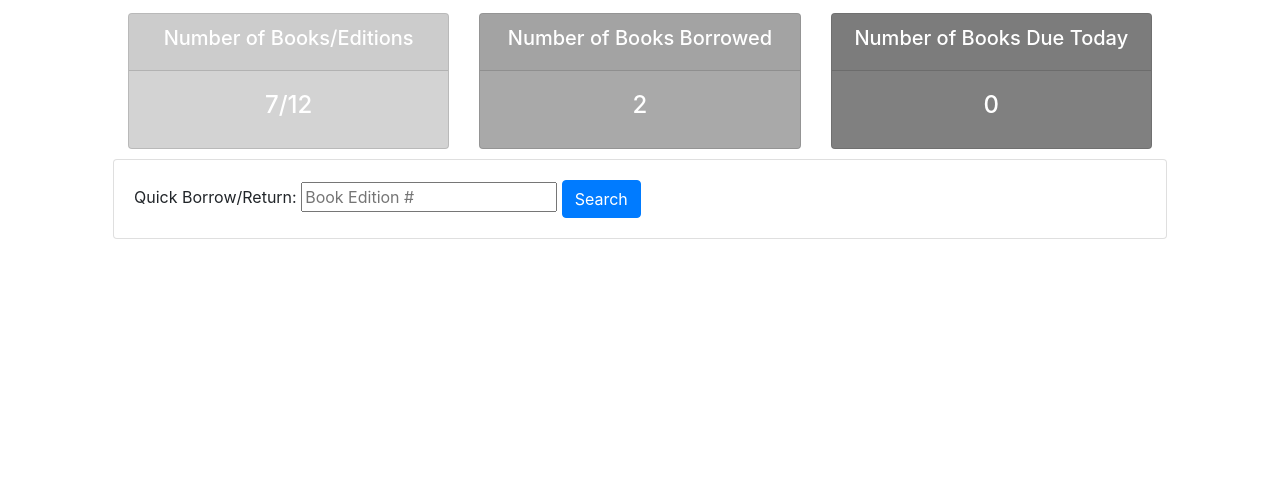
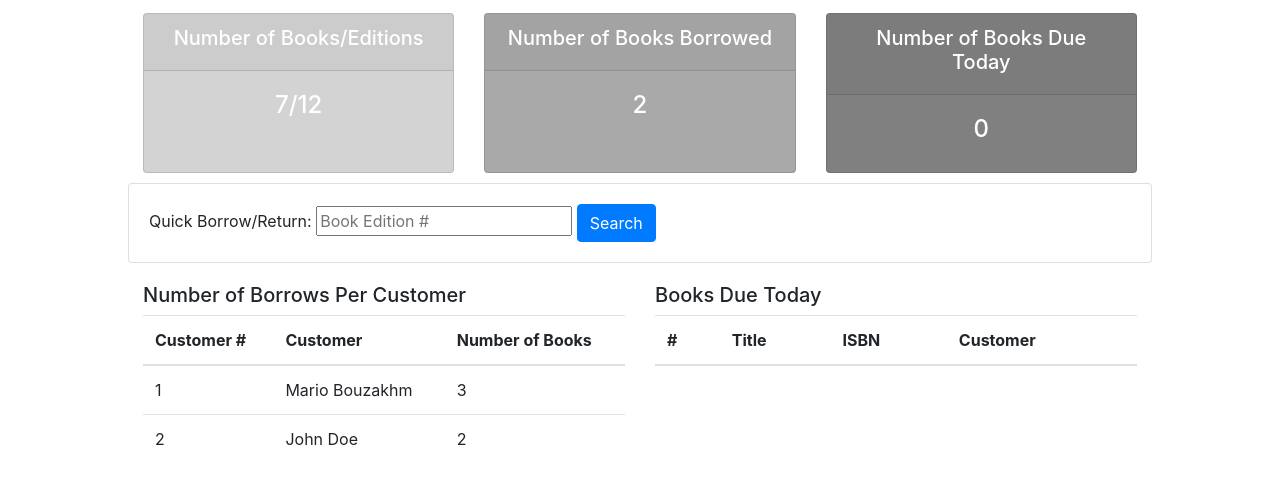
Before and after one commit to Mariobouzakhm/LibraryManagement, a Django app: page / in a window 1280 px wide. Shown: the part 56-540 px from the top of the page. Run offline with Django 3.2, Linux system fonts and the light colour scheme; a user stored in the database is signed in; data comes from the database, SQL or seed files in the repository; both versions use the stored data as it was after the commit; lists and menus that the app fills with data are empty; some libraries are stand-ins or nearby versions.

Commit message:
Added Styling to the website

```diff
--- a/books/templates/books/home.html
+++ b/books/templates/books/home.html
@@ -6,7 +6,7 @@
 {% block content %}
 
     <style>
-        .card-content {
+        .container {
             width: 80%;
             margin: 1% auto;
         }
@@ -31,9 +31,13 @@
             margin-bottom: 10px;
         }
 
+        .top-margin {
+            margin-top: 20px;
+        }
+
     </style>
 
-    <div class="card-content">
+    <div class="container">
         <div class="row full-row">
             <div class="col">
                 <div class="card card1 text-white full-card">
@@ -82,6 +86,55 @@
                 </form>
             </div>
         </div>
+
+        <div class="row top-margin">
+            <div class="col-md-6">
+                <h5>Number of Borrows Per Customer</h5>
+                <table class="table">
+                    <thead>
+                        <tr>
+                            <th scope="col">Customer #</th>
+                            <th scope="col">Customer</th>
+                            <th scope="col">Number of Books</th>
+                        </tr>
+                    </thead>
+                    <tbody>
+                        {% for cust in borrows_by_cust %}
+                            <tr>
+                                <td>{{ cust.1 }}</td>
+                                <td>{{ cust.2 }} {{ cust.3 }}</td>
+                                <td>{{ cust.0 }}</td>
+                            </tr>
+                        {% endfor %}
+                    </tbody>
+                </table>
+            </div>
+
+            <div class="col-md-6">
+                <h5>Books Due Today</h5>
+                <table class="table">
+                    <thead>
+                        <tr>
+                            <th scope="col">#</th>
+                            <th scope="col">Title</th>
+                            <th scope="col">ISBN</th>
+                            <th scope="col">Customer</th>
+                        </tr>
+                    </thead>
+
+                    <tbody>
+                        {% for borrow in borrows_today %}
+                            <tr>
+                                <td>{{ borrow.book_edition.id }}</td>
+                                <td>{{ borrow.book_edition.book.title }}</td>
+                                <td>{{ borrow.book_edition.ISBN }}</td>
+                                <td>{{ borrow.customer.first_name }} {{ borrow.customer.last_name }}</td>
+                            </tr>
+                        {% endfor %}
+                    </tbody>
+                </table>
+            </div>
+        </div>
     </div>
 
 {% endblock content %}
--- a/books/templates/books/main_template.html
+++ b/books/templates/books/main_template.html
@@ -7,7 +7,7 @@
     <title>{% block title %}{% endblock %}</title>
 
     <link rel="stylesheet" href="https://maxcdn.bootstrapcdn.com/bootstrap/4.0.0/css/bootstrap.min.css" integrity="sha384-Gn5384xqQ1aoWXA+058RXPxPg6fy4IWvTNh0E263XmFcJlSAwiGgFAW/dAiS6JXm" crossorigin="anonymous">
-    <link rel="stylesheet" type='text/css' href="{% static '/css/main.css' %}">
+    <link rel="stylesheet" type='text/css' href="{% static 'books/css/main.css' %}">
 
 </head>
 <body>
--- a/books/urls.py
+++ b/books/urls.py
@@ -1,3 +1,5 @@
+from django.conf import settings
+from django.conf.urls.static import static
 from django.urls import path
 from . import views
 
@@ -26,4 +28,4 @@
     path('login/', views.loginPage, name='login'),
     path('logout/', views.logoutPage, name='logout'),
     path('register/', views.registerPage, name='register')
-]
+] + static(settings.MEDIA_URL, document_root=settings.MEDIA_ROOT)
--- a/books/views.py
+++ b/books/views.py
@@ -3,6 +3,7 @@
 from django.contrib.auth.decorators import login_required
 from django.shortcuts import render
 from django.shortcuts import redirect
+from django.db import connection
 
 from .filters import BookFilter
 from .models import Book, BookEdition, BorrowReceipt, Customer
@@ -17,12 +18,21 @@
     books_count = Book.objects.all().count()
     editions_count = BookEdition.objects.all().count()
     books_borrowed = BorrowReceipt.objects.all().filter(return_receipt=None).count()
-    due_today = BorrowReceipt.objects.all().filter(date_to_return=datetime.date.today()).count()
+    due_today = BorrowReceipt.objects.all().filter(date_to_return=datetime.date.today())
+    due_today_count = due_today.count()
 
     borrow_return_form = QBorrowReturnForm()
 
+    cursor = connection.cursor()
+    cursor.execute('''Select COUNT(customer_id) AS 'Count', customer_id, books_customer.first_name,
+    books_customer.last_name From books_borrowreceipt INNER JOIN books_customer
+    ON books_borrowreceipt.customer_id = books_customer.id GROUP BY(customer_id)''')
+
+    rows = cursor.fetchall()
+
     context = {'books_count': books_count, 'editions_count': editions_count, 'borrowed_count': books_borrowed,
-               'due_today': due_today, 'renew_form': borrow_return_form}
+               'due_today': due_today_count, 'renew_form': borrow_return_form, 'borrows_today': due_today,
+               'borrows_by_cust': rows}
 
     if request.method == 'GET':
         borrow_return_form = QBorrowReturnForm(request.GET)
--- a/library/settings.py
+++ b/library/settings.py
@@ -129,7 +129,7 @@
 
 MEDIA_URL = '/images/'
 
-MEDIA_ROOT = 'books/images/'
+MEDIA_ROOT = os.path.join(BASE_DIR, 'images')
 
 
 STATICFILES_DIRS = [
```
Also changed, not shown: books/templates/books/book.html (+16 -37 lines), db.sqlite3, images/image-not-found.png (renamed from books/images/image-not-found.png), images/the_hobbit.jpg (renamed from books/images/the_hobbit.jpg), images/the_hobbit_7Pkc6Lj.jpg (renamed from books/images/the_hobbit_7Pkc6Lj.jpg), static/books/css/main.css (renamed from static/css/main.css).
